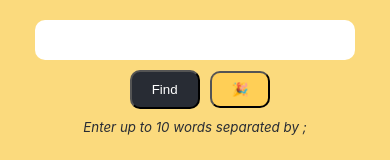
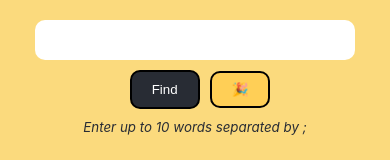
Before and after one commit to irisyann/moodboard-react, a React (Create React App) app: page / in a window 390 px wide. Shown: the part 350-510 px from the top of the page. Built offline with nearby package versions, Linux system fonts and the light colour scheme.

Commit message:
mobile button outline fix

```diff
--- a/src/App.css
+++ b/src/App.css
@@ -60,6 +60,7 @@ form {
 .Button {
   color: white;
   border-radius: 10px;
+  border: black solid 2px;
   outline: 2px;
   margin-left: 10px;
   margin-top: 10px;
```
